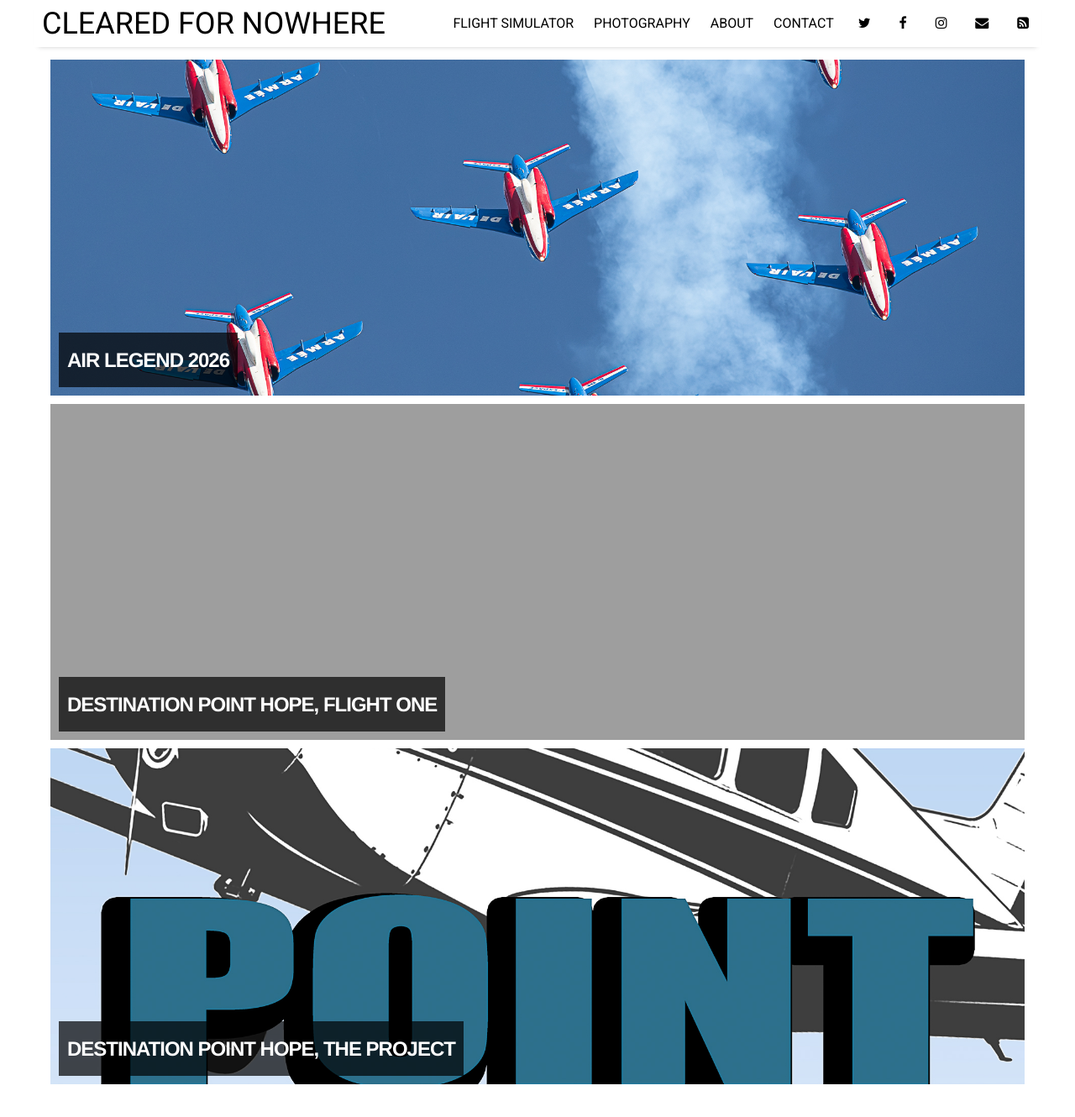
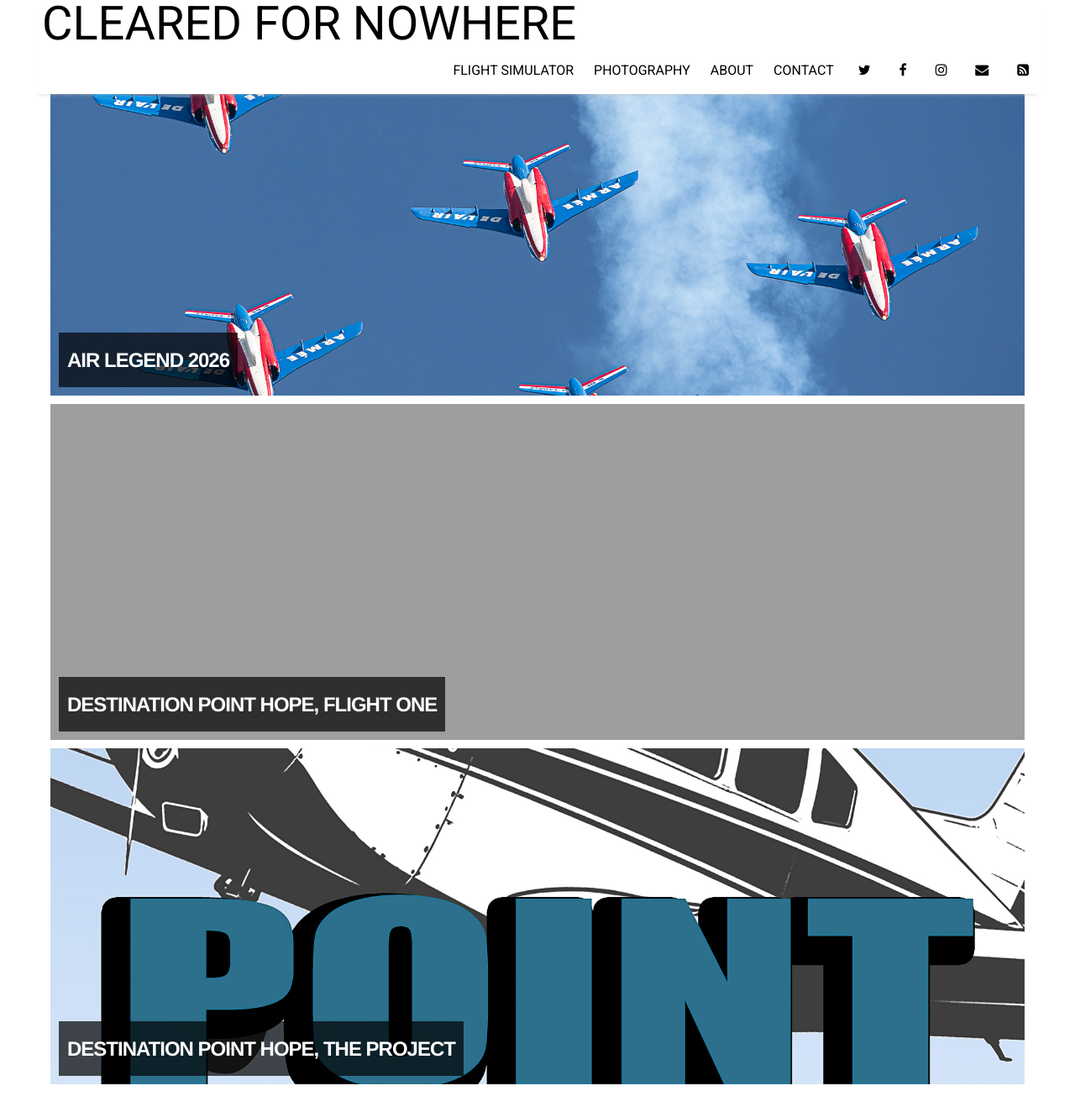
Before and after one commit to ClearedForNowhere/ClearedForNowhere.github.io, a Jekyll site: the page built from index.html, in a window 1280 px wide and 1400 px high. Shown: the top 1330 px of the window at 84% size. Built offline with Jekyll 4.4.1, drawn with Linux system fonts in a browser that asks for light colours; nearby versions of some CDN libraries; the list of posts is cut into pages by our own code.

Commit message:
Increase font sizes for site title in header

```diff
--- a/_sass/_header.scss
+++ b/_sass/_header.scss
@@ -20,7 +20,7 @@
   text-decoration: none;
 }
 .site-title {
-  font-size: 36px;
+  font-size: 56px;
   font-weight: 400;
   line-height: 56px;
   margin-bottom: 0;
@@ -53,6 +53,7 @@
     display: none;
   }
   .site-title {
+    font-size: 26px;
     padding-right: 0.25rem;
   }
   .dropbtn {
```
